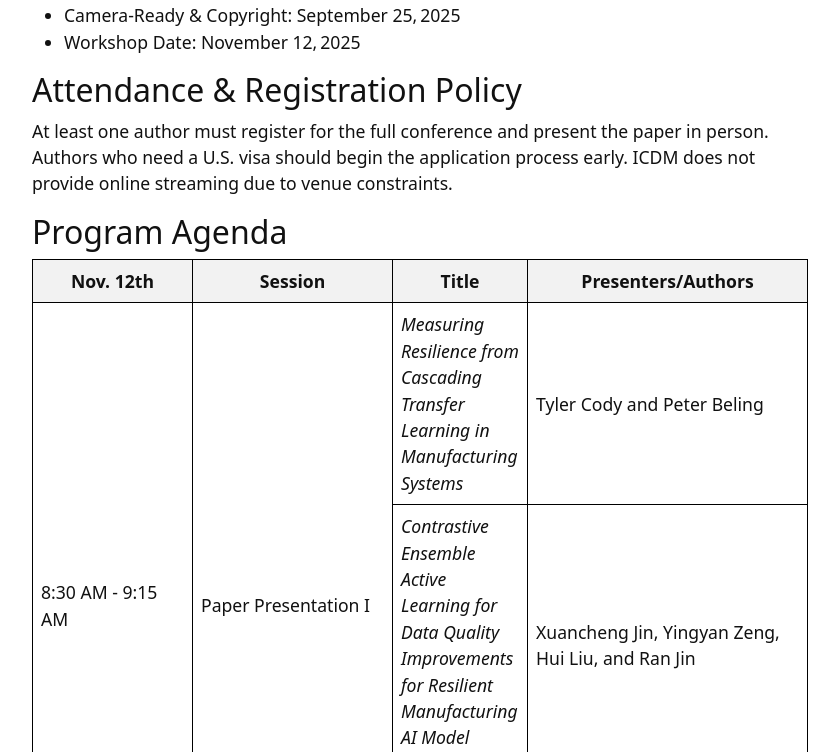
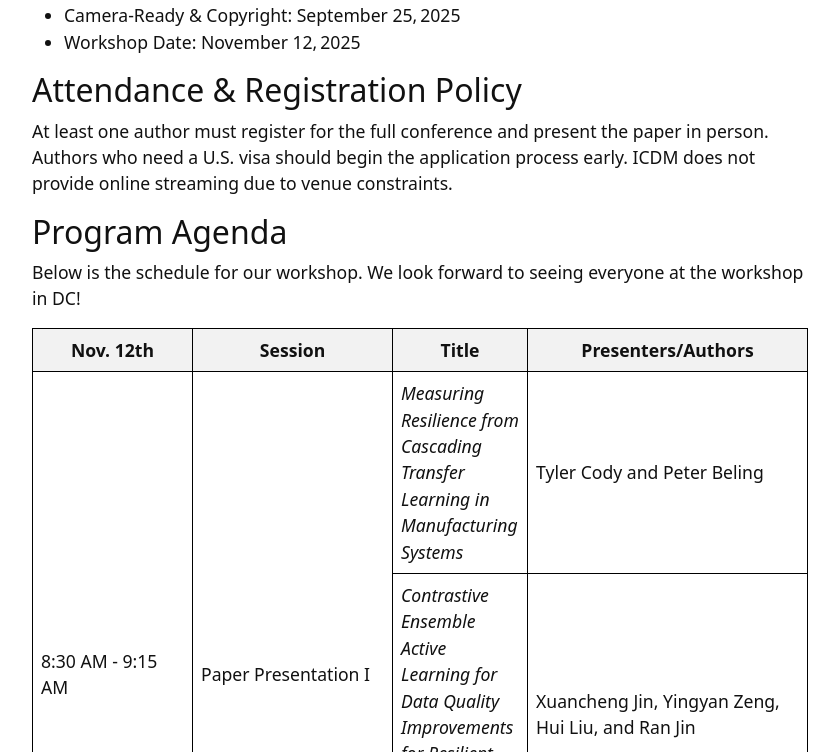
Before and after one commit to xuanwang91/2025-ICDM-RAiM, a Jekyll site: the page built from index.md, in a window 1280 px wide and 900 px high, scrolled down 2357 px, cut to the strip 0-752 px from the top of the window. Shown: the whole strip, without its empty margins (220-1059 px from the left). Built offline with Jekyll 4.4.1, drawn with Linux system fonts in a browser that asks for light colours.

Commit message:
Add workshop schedule note to index.md
Added a note about the workshop schedule.

```diff
--- a/index.md
+++ b/index.md
@@ -60,6 +60,7 @@ Submit your manuscript as a PDF through the ICDM 2025 Workshop CyberChair portal
 At least one author must register for the full conference and present the paper in person. Authors who need a U.S. visa should begin the application process early. ICDM does not provide online streaming due to venue constraints.
 
 ## Program Agenda
+Below is the schedule for our workshop. We look forward to seeing everyone at the workshop in DC!
 
 <table style="table-layout: fixed; width: 100%; border: 1px solid black; border-collapse: collapse; margin-bottom: 32px;">
   <thead>
```
